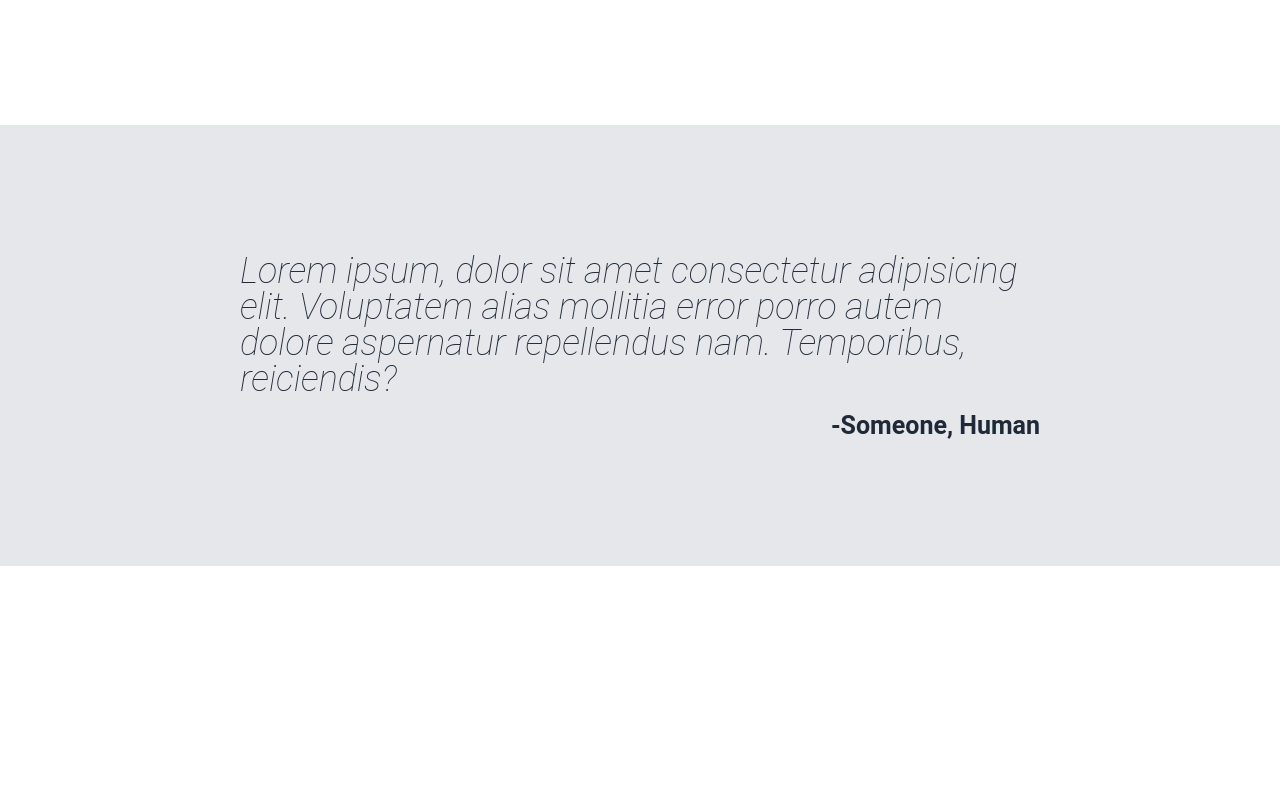
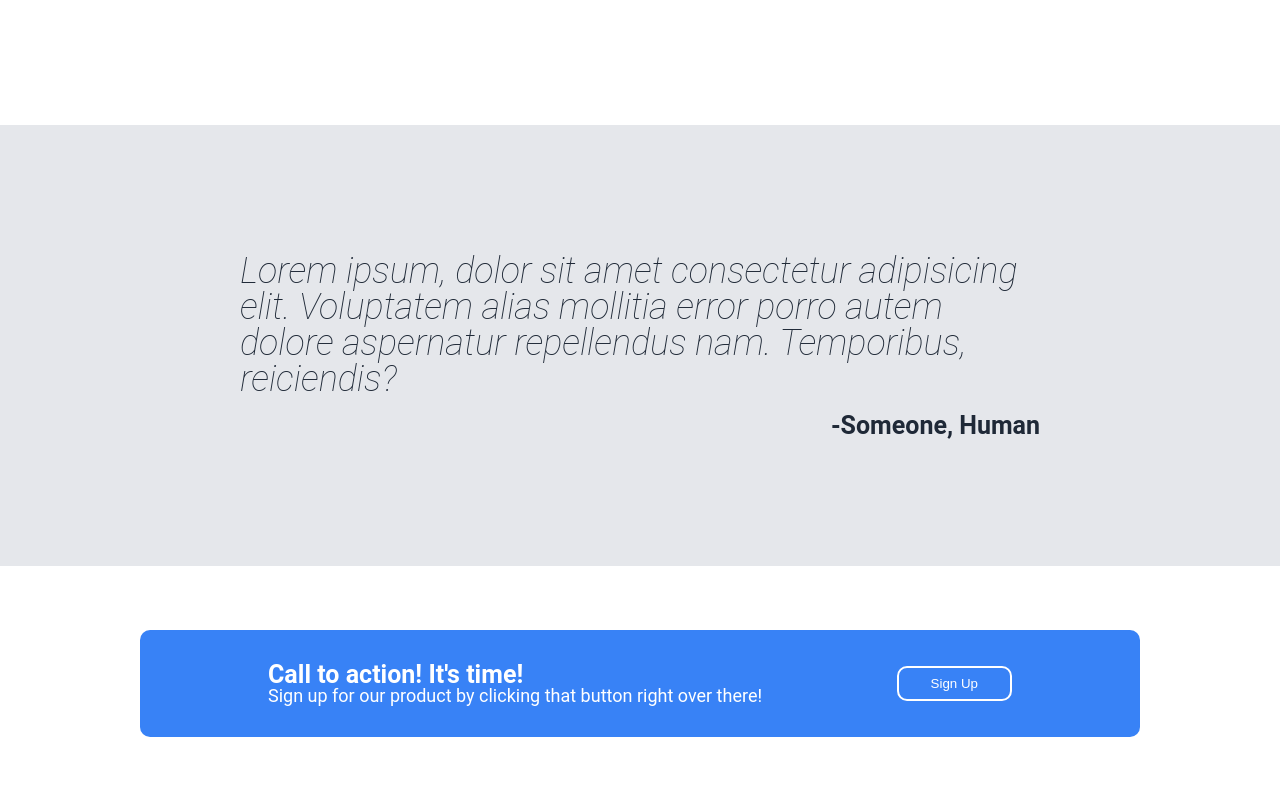
Before and after one commit to diasutsman/Landing-Page, a plain HTML site: page index.html in a window 1280 px wide. Shown: the part 955-1756 px from the top of the page. Before the commit the page ends 1521 px from the top, so only its background shows below. Drawn offline with Linux system fonts and the light colour scheme.

Commit message:
Add "call to action" section

```diff
--- a/css/style.css
+++ b/css/style.css
@@ -191,3 +191,50 @@ section.information-wrapper {
   margin-top: 16px;
   text-align: right;
 }
+
+/* call to action */
+.call-to-action-wrapper {
+  margin: auto;
+  padding: 64px 64px;
+  max-width: 1000px;
+}
+
+.call-to-action {
+  color: white;
+  flex: 1;
+  margin: auto;
+  padding: 32px 128px;
+  border-radius: 10px;
+  background-color: #3882f6;
+  display: flex;
+  align-items: center;
+  justify-content: space-between;
+}
+
+.call-to-action-header {
+  font-size: 25px;
+  font-weight: bold;
+}
+
+.call-to-action-text {
+  font-size: 18px;
+}
+
+.btn-call-to-action {
+  transition: .2s;
+  padding: 8px 32px;
+  background-color: transparent;
+  border: 2px white solid;
+  border-radius: 10px;
+  color: white;
+  cursor: pointer;
+}
+
+.btn-call-to-action:hover {
+  background-color: white;
+  color: #3882f6;
+}
+
+.btn-call-to-action:active {
+  transform: scale(.95);
+}
--- a/index.html
+++ b/index.html
@@ -62,10 +62,29 @@
   </section>
   <section class="quotes-wrapper">
     <div class="quotes">
-      <p class="quotes">Lorem ipsum, dolor sit amet consectetur adipisicing elit. Voluptatem alias mollitia error porro autem dolore aspernatur repellendus nam. Temporibus, reiciendis?</p>
+      <p class="quotes">Lorem ipsum, dolor sit amet consectetur adipisicing elit. Voluptatem alias mollitia error porro
+        autem dolore aspernatur repellendus nam. Temporibus, reiciendis?</p>
       <p class="quotee">-Someone, Human</p>
     </div>
   </section>
+  <section>
+    <div class="call-to-action-wrapper">
+      <div class="call-to-action">
+        <div>
+          <p class="call-to-action-header">
+            Call to action! It's time!
+          </p>
+          <p class="call-to-action-text">
+            Sign up for our product by clicking that button right over there!
+          </p>
+        </div>
+        <button class="btn-call-to-action">
+          Sign Up
+        </button>
+      </div>
+    </div>
+  </section>
+
 </body>
 
 </html>
```
